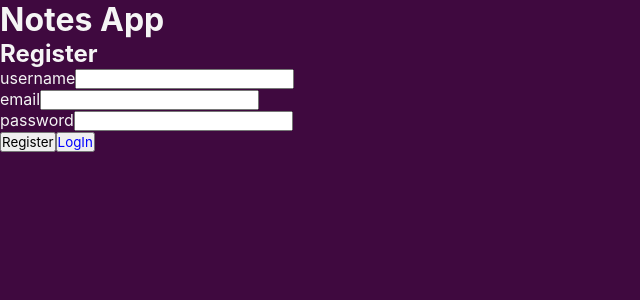
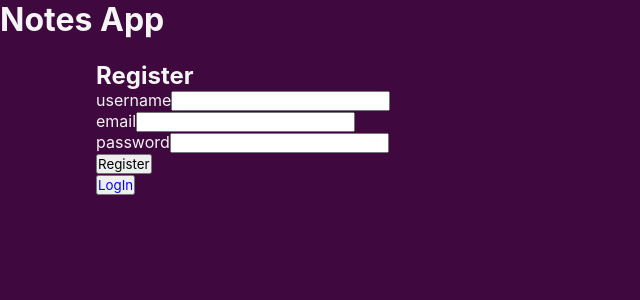
Before and after one commit to raviharish108/notes_app, a React (Create React App) app: page /register in a window 1280 px wide. Shown: the top 300 px of the page, without its empty margins (0-640 px from the left). Built offline with nearby package versions, Linux system fonts and the light colour scheme.

Commit message:
formik  validation

```diff
--- a/package.json
+++ b/package.json
@@ -8,6 +8,7 @@
     "@testing-library/react": "^13.4.0",
     "@testing-library/user-event": "^13.5.0",
     "axios": "^1.3.2",
+    "formik": "^2.2.9",
     "query-string": "^8.1.0",
     "react": "^18.2.0",
     "react-dom": "^18.2.0",
@@ -16,7 +17,8 @@
     "react-scripts": "5.0.1",
     "redux-persist": "^6.0.0",
     "timeago.js": "^4.0.2",
-    "web-vitals": "^2.1.4"
+    "web-vitals": "^2.1.4",
+    "yup": "^1.1.0"
   },
   "scripts": {
     "start": "react-scripts start",
--- a/src/App.js
+++ b/src/App.js
@@ -9,11 +9,13 @@ import { Changepassword } from './pages/login/Change_password';
 import { Verify } from './pages/login/Verify';
 import { ProtectRoute } from './protectRoutes';
 import { Edit } from './pages/Edit/edit';
+
  function App() {
   return (
     <div className="notes-page">
       <Navbar />
-      <Routes>
+        <div className='wrapper'>
+        <Routes>
         <Route path="/verify" element={<Verify />} />
         <Route path="/" element={<Login/>}/>
         <Route path="/register" element={<Register/>}/>
@@ -25,7 +27,11 @@ import { Edit } from './pages/Edit/edit';
              <Route path="/edit/:id" element={<Edit />} />
          </Route>
       </Routes>
-    </div>
+        </div>
+
+      </div>
+
+
   );
 }
 export default App;
--- a/src/components/navbar/navbar.js
+++ b/src/components/navbar/navbar.js
@@ -23,6 +23,7 @@ const { currentUser } = useSelector((state) => state.user);
           <li><Link to="/home">Home</Link></li>
           <li><Link to="/create" >Create Note</Link></li>
           <li><Link to="/create" >Edit</Link></li>
+          <li><Link to="/" >LogIN</Link></li>
           <li><button onClick={()=>{
                  logout() }}>logout</button></li>
         </ul>}
--- a/src/index.css
+++ b/src/index.css
@@ -20,6 +20,13 @@ a{
   text-decoration: none;
   color:whitesmoke;
 }
+.main{
+  flex:7;
+}
+.wrapper{
+  padding: 22px 96px;
+}
+@import url("./components/navbar/navbar.css");
 @import url("./components/navbar/navbar.css");
 @import url("./pages/home/home.css");
 @import url("./pages/create/create.css");
--- a/src/pages/login/Forgot.js
+++ b/src/pages/login/Forgot.js
@@ -1,15 +1,28 @@
 import {useState} from "react"
 import { url } from "../../backendurl/url";
 import axios from "axios";
+import { useFormik } from 'formik';
+import * as Yup from 'yup';
+export function Forgot() {
 
-export function Forgot() {
-    const[email,setemail]=useState("")
     const [busy,setbusy]=useState(false)
-
-   const submit=async()=>{
+ const formik = useFormik({
+        initialValues: {
+          email:'',
+        },
+        validationSchema: Yup.object({
+          email: Yup.string()
+            .email('invalid email address ')
+            .required('specify your email address'),
+        }),
+        onSubmit: values => {
+          submit(values)
+        },
+      });
+   const submit=async(value)=>{
     try{
        setbusy(true);
-       const result= await axios.post(`${url}/api/user/forgot`,{"email":email});
+       const result= await axios.post(`${url}/api/user/forgot`,value);
        await alert(result.data.msg);
         await setbusy(false)
         }catch(err){
@@ -28,15 +41,15 @@ if(busy){
     return (
         <div className="login_container">
             <h2>Forgot Password</h2>
+            <form onSubmit={formik.handleSubmit}>
                 <div className="row">
                     <label for="email">email</label>
-                    <input id="email" type="email" onChange={(e)=>{
-                        setemail(e.target.value)
-                    }} />
+                    <input id="email" type="email" name="email" onChange={formik.handleChange} onBlur={formik.handleBlur}  value={formik.values.email} />
                 </div>
-                <button type="submit" onClick={(e)=>{
-                                 e.preventDefault();
-                                 submit(); } }>Submitt</button>
+                {formik.touched.email && formik.errors.email ? ( <div>{formik.errors.email}</div>) : null}
+                <button type="submit">Submitt</button>
+            </form>
+
         </div>
     );
 }
--- a/src/pages/login/Register.js
+++ b/src/pages/login/Register.js
@@ -2,24 +2,39 @@ import { url } from "../../backendurl/url";
 import axios from "axios";
 import { useNavigate, Link } from "react-router-dom";
 import { useState } from "react";
-
+import { useFormik } from 'formik';
+import * as Yup from 'yup';
 
 export function Register() {
-    const [username, setusername] = useState("");
-    const [email, setemail] = useState("");
-    const [password, setpassword] = useState("");
+
     const [busy, setbusy] = useState(false);
     const navigate = useNavigate();
     const [msg, setmsg] = useState(false);
-    const newuser = {
-        "username": username,
-        "email": email,
-        "password": password
-    };
-    const submit = async () => {
+    const formik = useFormik({
+        initialValues: {
+          username:'',
+          email:'',
+          password:'',
+        },
+        validationSchema: Yup.object({
+          username: Yup.string()
+            .max(15, 'Must be 15 characters or less')
+            .required('specify username'),
+            email:Yup.string()
+            .required('specify email')
+            .email("invalid email address"),
+            password: Yup.string()
+            .min(6,'must be 6 characters and above')
+            .required('specify your password'),
+        }),
+        onSubmit: values => {
+          submit(values)
+        },
+      });
+    const submit = async (value) => {
         try {
             await setbusy(true);
-            await axios.post(`${url}/api/user/signup`, newuser);
+            await axios.post(`${url}/api/user/signup`, value);
             await setbusy(false);
             await alert("successfully registered");
             await navigate("/");
@@ -41,29 +56,24 @@ export function Register() {
         <div className="login_container">
             <h2>Register</h2>
             <div>{msg}</div>
-
+             <form onSubmit={formik.handleSubmit}>
             <div className="row">
                 <label for="username">username</label>
-                <input id="username" type="text" onChange={(e) => {
-                    e.preventDefault();
-                    setusername(e.target.value);
-                }} />
+                <input id="username" type="text" name="username" onChange={formik.handleChange} onBlur={formik.handleBlur}  value={formik.values.username} />
             </div>
+            {formik.touched.username && formik.errors.username ? ( <div>{formik.errors.username}</div> ) : null}
             <div className="row">
                 <label for="email">email</label>
-                <input id="email" type="email" onChange={(e) => {
-                    e.preventDefault();
-                    setemail(e.target.value);
-                }} required />
+                <input id="email" type="email" name="email" onChange={formik.handleChange} onBlur={formik.handleBlur}  value={formik.values.email}/>
             </div>
+            {formik.touched.email && formik.errors.email ? ( <div>{formik.errors.email}</div> ) : null}
             <div className="row">
                 <label for="password">password</label>
-                <input id="password" type="password" onChange={(e) => {
-                    e.preventDefault();
-                    setpassword(e.target.value);
-                }} required />
+                <input id="password" type="password"  name="password" onChange={formik.handleChange} onBlur={formik.handleBlur}  value={formik.values.password}/>
             </div>
-            <button type="submit" onClick={() => submit()}>Register</button>
+            {formik.touched.password && formik.errors.password ? ( <div>{formik.errors.password}</div> ) : null}
+            <button type="submit">Register</button>
+            </form>
             <button type="submit"><Link to="/" style={{ textDecoration: 'none', color: 'blue' }}>LogIn</Link></button>
 
         </div>
--- a/src/pages/login/login.css
+++ b/src/pages/login/login.css
@@ -23,7 +23,9 @@
     width: 100%;
     height: 40px;
     padding:  0 5px;
+    color:black;
 }
+
 .login_container button{
     padding:10px;
     cursor: pointer;
--- a/src/pages/login/login.js
+++ b/src/pages/login/login.js
@@ -5,21 +5,36 @@ import { useNavigate } from "react-router-dom"
 import { url } from "../../backendurl/url"
 import { useDispatch } from "react-redux";
 import { loginFailure,loginStart,loginSuccess} from "../../redux/user";
+import { useFormik } from 'formik';
+import * as Yup from 'yup';
 export function Login(){
-    const[email,setemail]=useState("")
-    const[password,setpassword]=useState("")
+
     const[busy,setbusy]=useState(false)
     const navigate=useNavigate();
     const dispatch=useDispatch()
-    const user={
-        "email":email,
-       "password":password
-       }
-       const login=async()=>{
+
+    const formik = useFormik({
+        initialValues: {
+          username:'',
+          password:'',
+        },
+        validationSchema: Yup.object({
+          username: Yup.string()
+            .max(15, 'Must be 15 characters or less')
+            .required('specify username'),
+          password: Yup.string()
+            .min(6,'must be 6 characters and above')
+            .required('specify your password'),
+        }),
+        onSubmit: values => {
+          login(values)
+        },
+      });
+       const login=async(value)=>{
         try{
           loginStart();
        await setbusy(true)
-       const response= await axios.post(`${url}/api/user/login`,user);
+       const response= await axios.post(`${url}/api/user/login`,value);
        const token=await response.data.token;
        if(!token){
         alert('Unable to login. Please try after some time.');
@@ -42,27 +57,26 @@ export function Login(){
           </div>
         )
       }
+
     return(
                 <div className="login_container">
                 <h2>Login</h2>
-                 <form>
+                 <form onSubmit={formik.handleSubmit}>
                     <div className="row">
                         <label for="username">username</label>
-                        <input id="username" type="text" onChange={(e)=>{
-               setemail(e.target.value);
-          }}/>
+                        <input id="username" type="text" name="username" onChange={formik.handleChange} onBlur={formik.handleBlur}  value={formik.values.username} />
+                        {formik.touched.username && formik.errors.username ? ( <div>{formik.errors.username}</div> ) : null}
                     </div>
                     <div className="row">
                         <label for="password">password</label>
-                        <input id="password" type="password" onChange={(e)=>{
-            setpassword(e.target.value)
-          }}/>
-                    </div>
-                    <button type="submit" onClick={()=>{
-                  login()}}>Login</button>
+                        <input id="password" type="password" name="password" onChange={formik.handleChange} onBlur={formik.handleBlur}  value={formik.values.password}/>
+                        {formik.touched.password && formik.errors.password ? ( <div>{formik.errors.password}</div>) : null}
+                     </div>
+                    <button type="submit">Login</button>
+                   </form>
                     <button type="submit"><Link to="/register" style={{ textDecoration: 'none', color: 'blue' }}>Register Now</Link></button>
                     <button type="submit"><Link to="/forgot" style={{ textDecoration: 'none', color: 'blue' }}>Forgot Password</Link></button>
-                 </form>
+
              </div>
     )
 }
```
Also changed, not shown: src/pages/login/Change_password.js (+18 -20 lines), src/pages/most liked/mostliked.js (added, +7 -0 lines), 1 other file (tests, documents, lock files or other folders).
